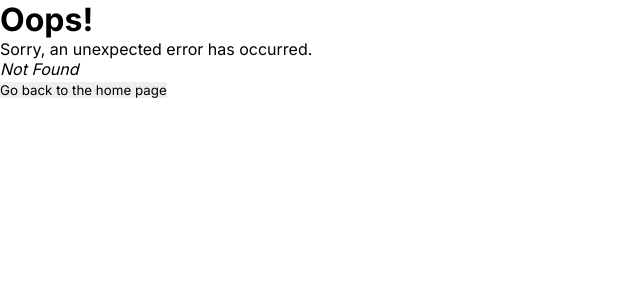
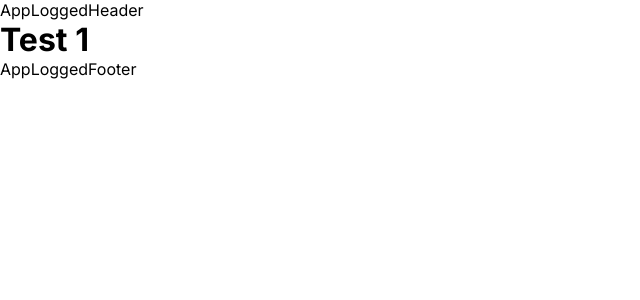
Before and after one commit to oAndin/digital-store-react-jsx, a React (Vite) app: page /logged/test in a window 1280 px wide. Before the commit this address had no page. Shown: the top 300 px of the page, without its empty margins (0-640 px from the left). Built offline with nearby package versions, Linux system fonts and the light colour scheme; data requests are answered from the project's data file.

Commit message:
update outlet route

```diff
--- /dev/null
+++ b/src/AppLogged.jsx
@@ -0,0 +1,13 @@
+import { Outlet } from "react-router-dom"
+
+const AppLogged = () => {
+  return (
+    <>
+      <div>AppLoggedHeader</div>
+      <Outlet />
+      <div>AppLoggedFooter</div>
+    </>
+  )
+}
+
+export default AppLogged
--- a/src/main.jsx
+++ b/src/main.jsx
@@ -11,6 +11,8 @@ import { ItemsCartProvider } from './contexts/ItemsCartContext/Index.jsx';
 import { QueryClientProvider } from 'react-query';
 import { queryClient } from './services/index.js';
 import Dashboard from './routes/Dashboard/Index.jsx';
+import AppLogged from './AppLogged.jsx';
+import Test from './routes/Test/Index.jsx';
 
 
 const router = createBrowserRouter([
@@ -33,13 +35,23 @@ const router = createBrowserRouter([
       {
         path: '/categorias',
         element: <Categorias />
+      }
+    ],
+    errorElement: <Error />
+  },
+  {
+    path: "/logged",
+    element: <AppLogged />,
+    children: [
+      {
+        path: "/logged/dashboard",
+        element: <Dashboard />
       },
       {
-        path: '/dashboard',
-        element: <Dashboard />
-      },
-    ],
-    errorElement: <Error />
+        path: "/logged/test",
+        element: <Test />
+      }
+    ]
   }
 ])
 
--- /dev/null
+++ b/src/routes/Test/Index.jsx
@@ -0,0 +1,10 @@
+
+const Test = () => {
+  return (
+    <>
+      <h1>Test 1</h1>
+    </>
+  )
+}
+
+export default Test;
```
